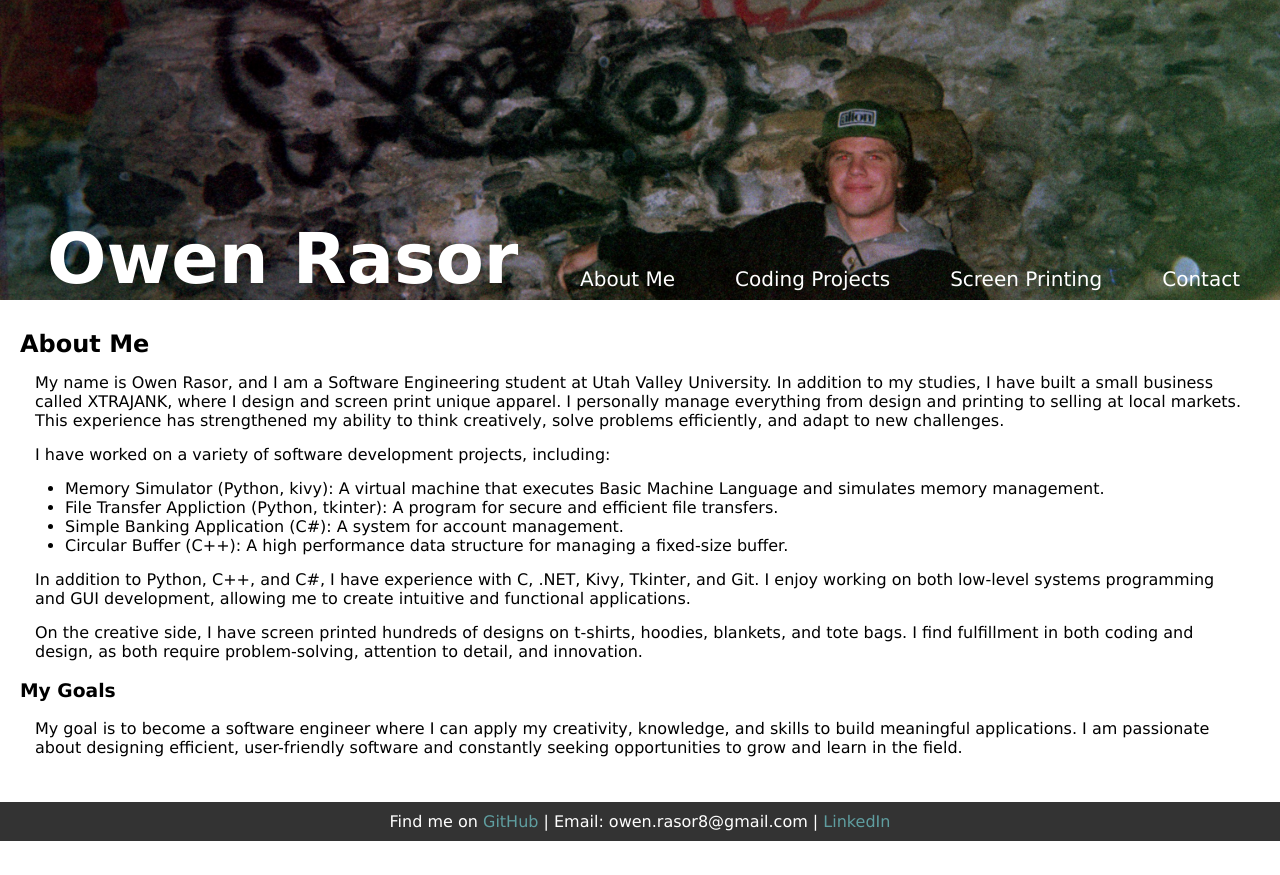
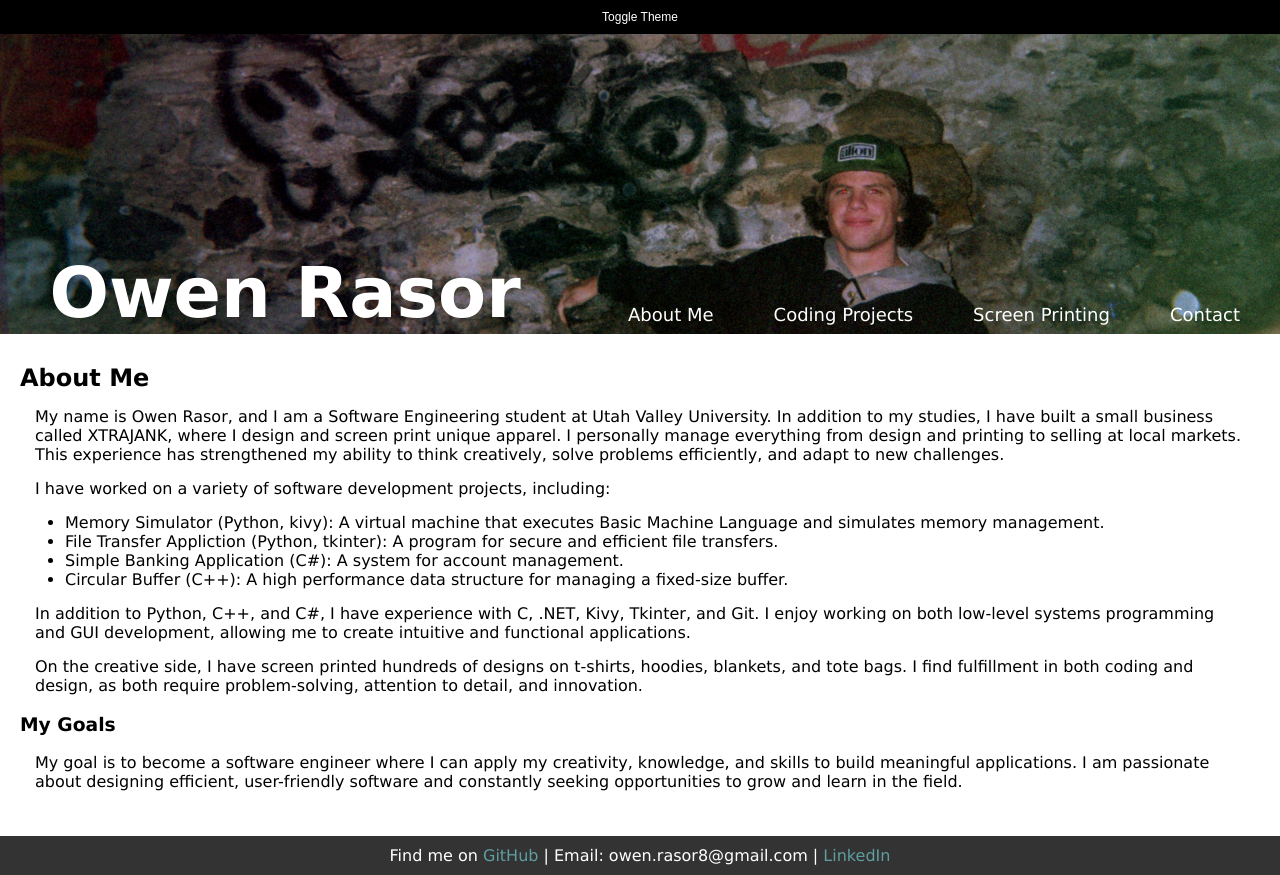
Before and after one commit to xtrajank/portfolio_site, a plain HTML site: page index.html in a window 1280 px wide. Before the commit the page ends 841 px from the top, so only its background shows below. Drawn offline with Linux system fonts and the light colour scheme.

Commit message:
change directory & add themes

```diff
--- a/main.css
+++ b/css/main.css
@@ -1,3 +1,13 @@
+/*
+    File: theme-dark.css
+    Author: Owen Rasor
+    Description: Dark theme override for portfolio site
+    Changes:
+      - Dark background, light text
+      - Muted colors
+      - New font family
+*/
+
 body, h1, h2, p, ul {
     margin: 0;
     padding: 0;
@@ -16,7 +26,7 @@ header {
     grid-template-columns: 1fr auto;
     align-items: end;
     height: 300px;
-    background: url('banner.jpeg') no-repeat center center/cover;
+    background: url('../img/banner.jpeg') no-repeat center center/cover;
     padding: 0 20px;
     color: white;
 }
@@ -26,6 +36,7 @@ header h1 {
     font-size: 70px;
     border-radius: 10px;
     margin-left: 5%;
+    padding-right: 50px;
     display: inline-block;
 }
 
@@ -35,7 +46,7 @@ nav {
 
 nav a {
     color: white;
-    font-size: 20px;
+    font-size: 18px;
     text-decoration: none;
     margin: 10px;
     padding: 10px;
@@ -51,6 +62,22 @@ a:hover {
     gap: 20px;
     list-style: none;
 
+}
+
+#toggle-theme {
+    background-color: white;
+    color: black;
+    border: none;
+    padding: 10px 16px;
+    font-size: 12px;
+    cursor: pointer;
+    transition: all 0.3s ease;
+}
+
+#toggle-theme:hover {
+    background-color: black;
+    color: white;
+    box-shadow: 0 0 10px rgba(0, 0, 0, 0.3);
 }
 
 main {
@@ -147,7 +174,7 @@ footer a:hover {
     padding: 5px;
 }
 
-@media (max-width: 768px) {
+@media (max-width: 951px) {
     header {
         height: 200px;
     }
--- /dev/null
+++ b/css/theme-dark.css
@@ -0,0 +1,81 @@
+/*
+    File: theme-dark.css
+    Author: Owen Rasor
+    Description: Dark theme override for portfolio site
+*/
+
+body {
+    background-color: #121212;
+    color: #e0e0e0;
+    font-family: 'Share Tech Mono', monospace;
+}
+
+header {
+    background: none;
+    color: #f0f0f0;
+    display: flex;
+    flex-direction: column;
+    justify-content: flex-end;
+    height: 300px;
+    text-align: center;
+    padding: 20px;
+}
+
+header h1 {
+    color: #00f9ff;
+    font-size: 60px;
+    text-shadow: 0 0 5px #00f9ff, 0 0 10px #ff00ff, 0 0 15px #ff00ff;
+}
+
+nav {
+    margin: 0;
+}
+
+nav a {
+    color: #f0f0f0;
+}
+
+a:hover {
+    background: #f0f0f0;
+    color: #121212;
+}
+
+main section {
+    animation: fadeIn 1s ease-in-out;
+}
+
+.about-container {
+    display: grid;
+    grid-template-columns: repeat(auto-fit, minmax(300px, 1fr));
+    gap: 40px;
+    margin: 20px 0;
+}
+
+.about-intro,
+.about-goals {
+    padding: 20px;
+    background-color: black;
+    border-radius: 12px;
+    box-shadow: 0 0 8px rgba(0, 0, 0, 0.1);
+}
+
+.about-goals ul {
+    margin-top: 10px;
+    padding-left: 20px;
+    list-style-type: disc;
+}
+
+footer {
+    background-color: #1e1e1e;
+    color: #ccc;
+}
+
+@keyframes fadeIn {
+    from {
+        opacity: 0;
+        transform: translateY(10px);
+    } to {
+        opacity: 1;
+        transform: translateY(0);
+    }
+}
--- a/index.html
+++ b/index.html
@@ -1,3 +1,15 @@
+<!--
+    Project: portfolio site
+    Author: Owen Rasor
+    Description:  Personal portfolio website showcasing software projects, and screen printing business
+    Changes:
+        - Added disclaimer header
+        - Changed theme in .css
+        - Add toggle theme control
+        - Add mobile responsiveness
+-->
+
+
 <!DOCTYPE html>
 
 <html lang = "en">
@@ -6,7 +18,8 @@
     <meta charset = "UTF-8">
     <meta name = "viewport" content = "width = device-width, initial-scale = 1.0">
     <title>Owen Rasor Portfolio</title>
-    <link rel = "stylesheet" href = "main.css">
+    <link rel = "stylesheet" href = "./css/main.css">
+    <button id="toggle-theme">Toggle Theme</button>
 </head>
 
 <body>
@@ -25,6 +38,8 @@
     <main>
         <section id="about">
             <h2>About Me</h2>
+            <div class="about-container">
+                <div class="about-intro">
                     <p>
                         My name is Owen Rasor, and I am a Software Engineering student at Utah Valley University.
                         In addition to my studies, I have built a small business called XTRAJANK, where I design and
@@ -49,12 +64,16 @@
                         hoodies, blankets, and tote bags. I find fulfillment in both coding and design, as both
                         require problem-solving, attention to detail, and innovation.
                     </p>
+                </div>
+                <div class="about-goals">
                     <h3>My Goals</h3>
                     <p>
                         My goal is to become a software engineer where I can apply my creativity, knowledge, and skills
                         to build meaningful applications. I am passionate about designing efficient, user-friendly software and
                         constantly seeking opportunities to grow and learn in the field.
                     </p>
+                </div>
+            </div>
         </section>
 
         <section id="projects" style="display:none;">
@@ -87,18 +106,18 @@
         <section id="screenprinting" style="display:none;">
             <h2>Screen Printing</h2>
             <video controls>
-                <source src="logo_animation.mp4" type="video/mp4">
+                <source src="./img/logo_animation.mp4" type="video/mp4">
             </video>
             <figure>
-                <img src="dirtbird.jpg" alt="Dirtbird Shirt">
+                <img src="./img/dirtbird.jpg" alt="Dirtbird Shirt">
                 <figcaption>Dirtbird shirt I designed inspired by sea birds.</figcaption>
             </figure>
             <figure>
-                <img src="sleuth.jpg" alt="Sleuth Shirt">
+                <img src="./img/sleuth.jpg" alt="Sleuth Shirt">
                 <figcaption>I designed this shirt after reading a mystery book.</figcaption>
             </figure>
             <figure>
-                <img src="booth.JPG" alt="Booth">
+                <img src="./img/booth.JPG" alt="Booth">
                 <figcaption>This is my booth for Hazel Avenue's summer market.</figcaption>
             </figure>
         </section>
@@ -108,7 +127,7 @@
             <ul>
                 <li><strong>Email:</strong> owen.rasor8@gmail.com</li>
             </ul>
-            <img src="profile-small.jpg" alt="Me!">
+            <img src="./img/profile-small.jpg" alt="Me!">
         </section>
     </main>
 
@@ -116,6 +135,6 @@
         <p>Find me on <a href="https://github.com/xtrajank">GitHub</a> | Email: owen.rasor8@gmail.com | <a href="https://www.linkedin.com/in/owen-rasor/">LinkedIn</a></p>
     </footer>
 
-    <script src="main.js"></script>
+    <script src="./js/main.js"></script>
 </body>
 </html>
--- /dev/null
+++ b/js/main.js
@@ -0,0 +1,27 @@
+function showSection(sectionId) {
+    document.querySelectorAll("main section").forEach(section => {
+        section.style.display = "none";
+    });
+
+    document.getElementById(sectionId).style.display = "block";
+}
+
+// theme toggle
+let themeEnabled = false;
+const themeLinkId = 'theme-style';
+
+document.getElementById("toggle-theme").addEventListener("click", function() {
+    const existing = document.getElementById(themeLinkId);
+
+    if (existing) {
+        existing.remove();
+        themeEnabled = false;
+    } else {
+        const link = document.createElement("link");
+        link.rel = "stylesheet";
+        link.href = "./css/theme-dark.css";
+        link.id = themeLinkId;
+        document.head.appendChild(link);
+        themeEnabled = true;
+    }
+});
--- a/main.js
+++ /dev/null
@@ -1,7 +0,0 @@
-function showSection(sectionId) {
-    document.querySelectorAll("main section").forEach(section => {
-        section.style.display = "none";
-    });
-
-    document.getElementById(sectionId).style.display = "block";
-}
```
Also changed, not shown: img/banner.jpeg (renamed from banner.jpeg), img/booth.JPG (renamed from booth.JPG), img/dirtbird.jpg (renamed from dirtbird.jpg), img/profile-small.jpg (renamed from profile-small.jpg), img/sleuth.jpg (renamed from sleuth.jpg), 2 other files. Lines whose indentation alone changed are shown as unchanged.
